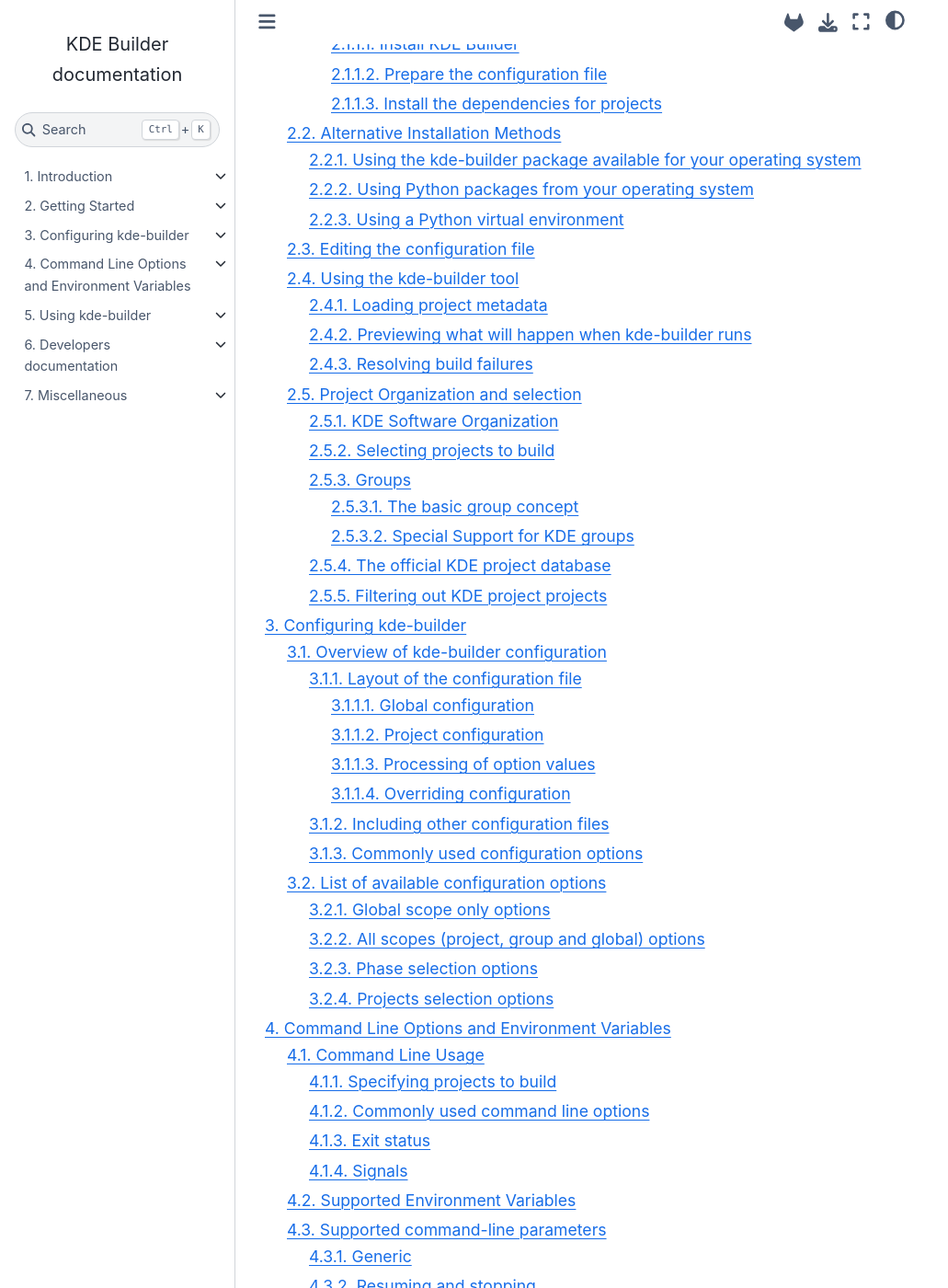
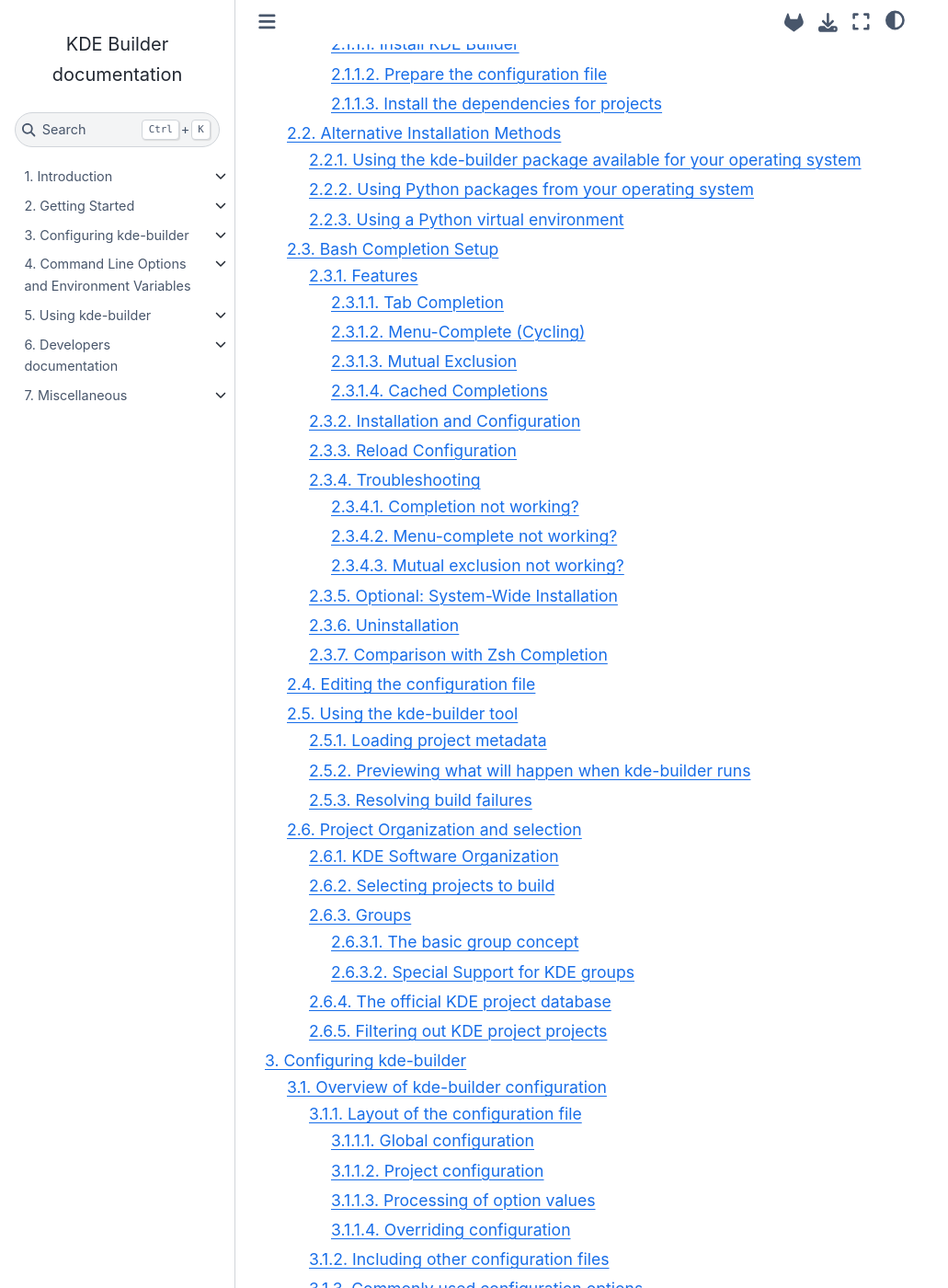
Before and after one commit to KDE/kde-builder, a Sphinx documentation site: the page built from doc/index.md, in a window 1280 px wide and 1400 px high, scrolled down 343 px. Shown: the whole window at 92% size, without its empty margins (0-1031 px from the left). Built offline with Sphinx 7.4.7 and the Sphinx Book theme 1.1.4, drawn with Linux system fonts in a browser that asks for light colours; some of the changed lines change nothing that is shown.

Commit message:
feat(completions): Implement bash auto-completion

````diff
--- /dev/null
+++ b/doc/getting-started/bash-completion-setup.md
@@ -0,0 +1,223 @@
+# Bash Completion Setup
+
+This page explains how to set up bash completion for kde-builder with all features including menu-complete (cycling through options with TAB).
+
+## Features
+
+### Tab Completion
+- Complete kde-builder options with TAB
+- Complete project and group names
+- Complete installed projects for `--run` option
+- File path completion for `--rc-file` option
+
+### Menu-Complete (Cycling)
+Press TAB repeatedly to cycle through options:
+```bash
+kde-builder --a<TAB><TAB><TAB>
+# Cycles: --after → --all-config-projects → --all-kde-projects → --async
+```
+
+### Mutual Exclusion
+Once you use an option, its conflicting options won't be suggested:
+```bash
+kde-builder --async --<TAB>
+# Will NOT show --no-async
+
+kde-builder --build-only --<TAB>
+# Will NOT show --no-build, --install-only, or --src-only
+```
+
+### Cached Completions
+- Project/group names: Cached for 1 hour
+- Installed projects: Cached for 5 minutes
+- Cache location: `~/.cache/kde-builder/bash-completion/`
+
+To clear cache:
+```bash
+rm -rf ~/.cache/kde-builder/bash-completion/
+```
+
+## Installation and Configuration
+
+Create symlink to the completion file:
+
+```bash
+# Create the directory if it doesn't exist
+mkdir -p ~/.local/share/bash-completion/completions/
+
+# Link to the completion file
+ln -s ~/.local/share/kde-builder/data/completions/bash/kde-builder ~/.local/share/bash-completion/completions/kde-builder
+```
+
+Add the following lines to your `~/.bashrc` file:
+
+```bash
+# Load kde-builder bash completion
+if [ -e ~/.local/share/bash-completion/completions/kde-builder ]; then
+  source ~/.local/share/bash-completion/completions/kde-builder
+fi
+```
+
+Optional: For Menu-Complete Feature (options would be autofilled inline in a cyclic fashion from the menu).
+
+Create or edit `~/.inputrc` and add these lines:
+
+```bash
+# Menu-complete: Cycle through completions with TAB
+TAB: menu-complete
+
+# Shift+TAB: Cycle backwards through completions
+"\e[Z": menu-complete-backward
+
+# Show all options immediately before cycling
+set show-all-if-ambiguous on
+
+# Show common prefix before cycling
+set menu-complete-display-prefix on
+
+# Case-insensitive completion
+set completion-ignore-case on
+
+# Treat hyphens and underscores as equivalent
+set completion-map-case on
+```
+
+**What this does:**
+- First TAB: Shows all matching options
+- Second TAB: Fills in the first option
+- Third TAB: Cycles to the next option
+- Shift+TAB: Cycles backwards
+
+**Example behavior:**
+```bash
+$ kde-builder --a<TAB>
+--after  --all-config-projects  --all-kde-projects  --async
+
+$ kde-builder --a<TAB><TAB>
+$ kde-builder --after
+
+$ kde-builder --after <TAB>
+$ kde-builder --after --all-config-projects
+
+$ kde-builder --after --all-config-projects <Shift+TAB>
+$ kde-builder --after --async
+```
+
+## Reload Configuration
+
+After making these changes, reload your configuration:
+
+```bash
+# Reload bashrc
+source ~/.bashrc
+
+# Reload inputrc (if you edited it)
+bind -f ~/.inputrc
+```
+
+Or simply restart your terminal.
+
+## Troubleshooting
+
+### Completion not working?
+
+1. **Check if the file is sourced:**
+   ```bash
+   type _kde_builder
+   ```
+   Should output: `_kde_builder is a function`.
+
+2. **Reload completion:**
+   ```bash
+   complete -r kde-builder
+   source ~/.local/share/bash-completion/completions/kde-builder
+   ```
+
+3. **Check file permissions:**
+   ```bash
+   ls -l ~/.local/share/bash-completion/completions/kde-builder
+   ```
+   Should be readable (at least `-rw-r--r--`).
+
+### Menu-complete not working?
+
+1. **Check if inputrc is loaded:**
+   ```bash
+   bind -v | grep menu-complete
+   ```
+   Should show: `menu-complete can be found on "\C-i"`.
+
+2. **Reload inputrc:**
+   ```bash
+   bind -f ~/.inputrc
+   ```
+
+3. **Test manually:**
+   ```bash
+   bind 'TAB: menu-complete'
+   ```
+
+### Mutual exclusion not working?
+
+1. **Clear bash functions and reload:**
+   ```bash
+   unset -f _kde_builder _kde_builder_filter_options _kde_builder_remove_option
+   source ~/.local/share/bash-completion/completions/kde-builder
+   ```
+
+2. **Verify filter function exists:**
+   ```bash
+   type _kde_builder_filter_options
+   ```
+
+3. **Test manually:**
+   ```bash
+   COMP_WORDS=(kde-builder --async)
+   _kde_builder_filter_options "--async --no-async" | grep "no-async"
+   ```
+   Should output nothing (--no-async should be filtered).
+
+## Optional: System-Wide Installation
+
+To install for all users (requires root):
+
+```bash
+sudo ln -s ~/.local/share/kde-builder/data/completions/bash/kde-builder /usr/share/bash-completion/completions/kde-builder
+```
+
+Then each user only needs to configure `~/.inputrc` for menu-complete feature.
+
+## Uninstallation
+
+```bash
+# Remove completion file
+rm ~/.local/share/bash-completion/completions/kde-builder
+
+# Remove from .bashrc
+# (manually edit and remove the kde-builder completion lines)
+
+# Remove from .inputrc
+# (manually edit and remove the menu-complete configuration)
+
+# Clear cache
+rm -rf ~/.cache/kde-builder/bash-completion/
+
+# Restart terminal or run:
+complete -r kde-builder
+```
+
+## Comparison with Zsh Completion
+
+Both bash and zsh completions for kde-builder offer similar features:
+
+| Feature | Bash | Zsh |
+|---|---|---|
+| Option completion | ✅ | ✅ |
+| Project/group completion | ✅ | ✅ |
+| Mutual exclusion | ️✅ | ✅ |
+| Option descriptions | ❌ | ✅ |
+| Menu-complete | Via `~/.inputrc` | Built-in |
+| Caching | ✅ | ✅ |
+
+**Zsh advantage:** Descriptions appear inline when you press TAB.
+**Bash advantage:** Works everywhere bash is available.
--- a/doc/getting-started/index.md
+++ b/doc/getting-started/index.md
@@ -8,6 +8,7 @@
 ```{toctree}
 before-building
 alternative-installation
+bash-completion-setup
 configure-data
 building-and-troubleshooting
 kde-projects-and-selection
````
Also changed, not shown: 1 other file.
